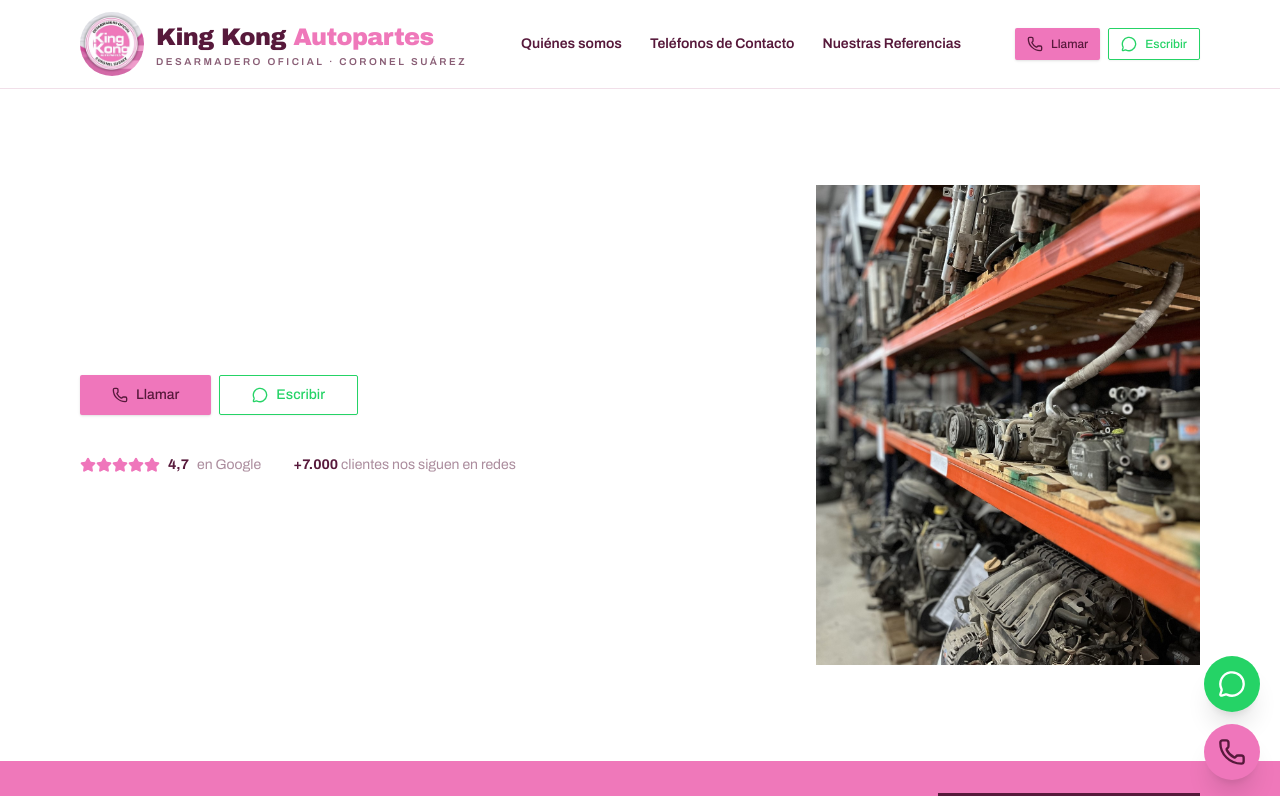
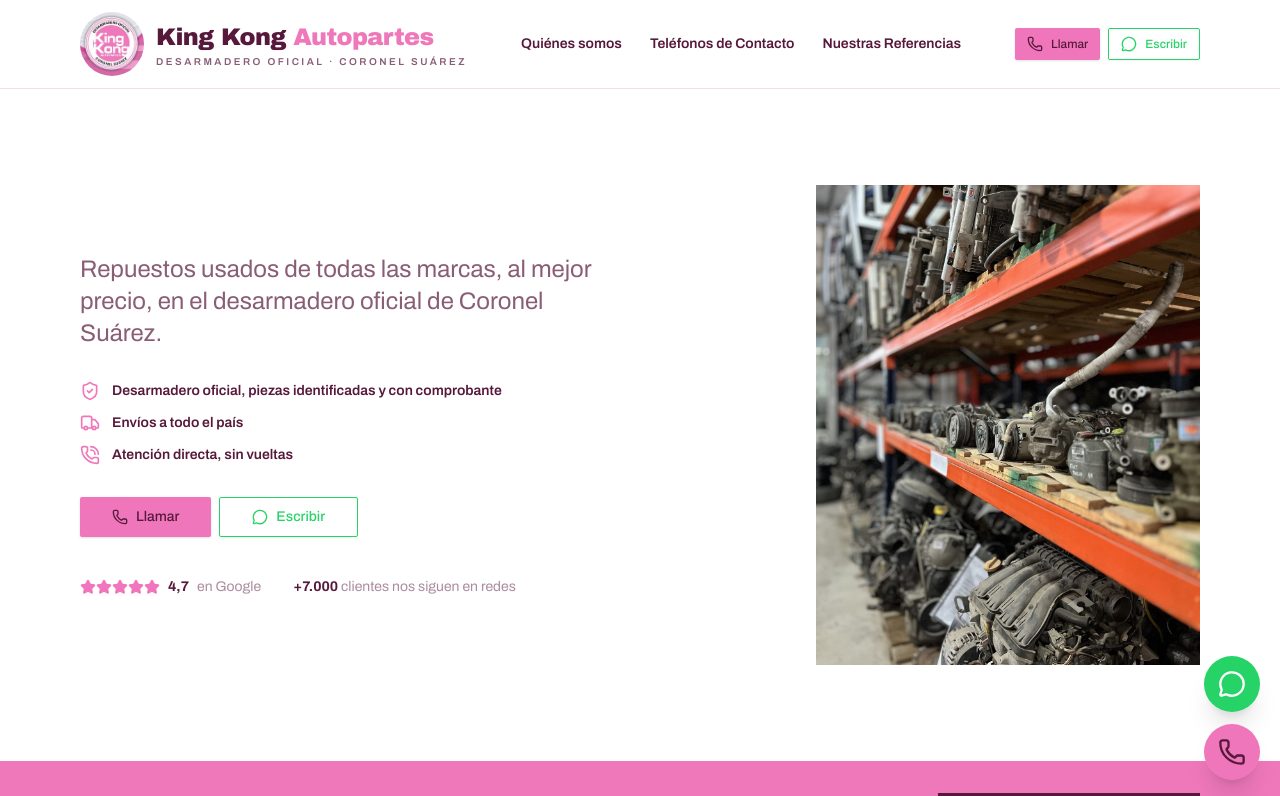
Before and after one commit to borthaburutoribio/kingkong-web, a React (Vite) app: page / in a window 1280 px wide. Shown: the top 796 px of the page. Built offline with nearby package versions, Linux system fonts and the light colour scheme.

Commit message:
fix: rellena el hueco vacío del hero con bajada + puntos clave
El hero quedaba con mucho espacio en blanco arriba de los botones
Llamar/Escribir al sacar el título viejo. Se agrega una bajada corta
(no un título grande) y 3 puntos clave con ícono, sin volver al estilo
que el cliente no quería.

```diff
--- a/src/pages/Home.tsx
+++ b/src/pages/Home.tsx
@@ -1,8 +1,14 @@
 import { Link } from 'react-router-dom'
-import { Star, ShieldCheck, FileCheck } from 'lucide-react'
+import { Star, ShieldCheck, FileCheck, Truck, PhoneCall } from 'lucide-react'
 import { Card, CardHeader, CardTitle, CardDescription } from '@/components/ui/card'
 import { ContactActions } from '@/components/ContactActions'
 import heroPhoto from '@/assets/hero-estanteria.jpg'
+
+const HERO_FEATURES = [
+  { icon: ShieldCheck, label: 'Desarmadero oficial, piezas identificadas y con comprobante' },
+  { icon: Truck, label: 'Envíos a todo el país' },
+  { icon: PhoneCall, label: 'Atención directa, sin vueltas' },
+]
 
 const TEASERS = [
   {
@@ -29,7 +35,21 @@ export default function Home() {
       <section className="bg-white overflow-hidden">
         <div className="max-w-6xl mx-auto px-4 pt-16 pb-16 sm:pt-24 sm:pb-24 grid lg:grid-cols-[1.15fr_0.85fr] gap-12 lg:gap-16 items-center">
           <div>
-            <ContactActions variant="hero" />
+            <p className="text-xl sm:text-2xl text-foreground/70 leading-relaxed max-w-lg">
+              Repuestos usados de todas las marcas, al mejor precio, en el desarmadero
+              oficial de Coronel Suárez.
+            </p>
+            <div className="mt-8 space-y-3">
+              {HERO_FEATURES.map((f) => (
+                <div key={f.label} className="flex items-center gap-3">
+                  <f.icon className="w-5 h-5 kk-pink shrink-0" />
+                  <span className="text-sm font-semibold">{f.label}</span>
+                </div>
+              ))}
+            </div>
+            <div className="mt-8">
+              <ContactActions variant="hero" />
+            </div>
             <div className="mt-10 flex flex-wrap items-center gap-x-8 gap-y-4 text-sm">
               <div className="flex items-center gap-2">
                 <div className="flex">
```
Also changed, not shown: 5 other files (tests, documents, lock files or other folders).
